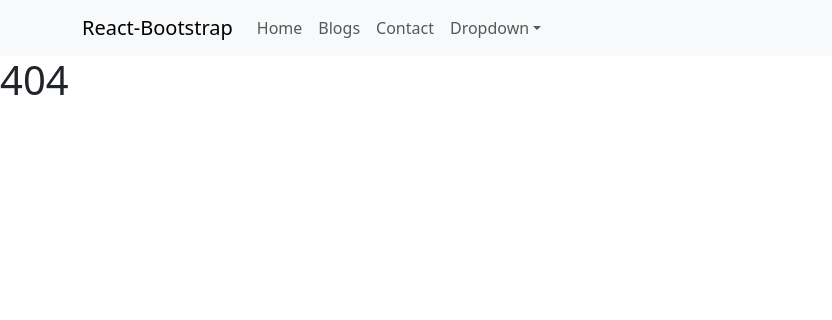
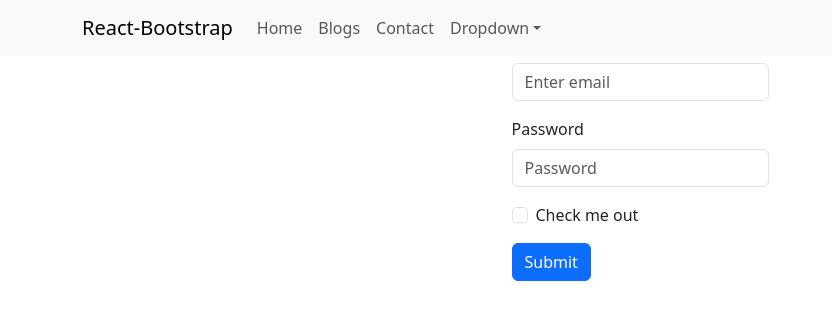
Before and after one commit to tim2311/webshop, a React (Create React App) app: page /createaccount in a window 1280 px wide. Before the commit this address had no page. Shown: the top 320 px of the page, without its empty margins (0-832 px from the left). Built offline with nearby package versions, Linux system fonts and the light colour scheme.

Commit message:
Made create account page.

```diff
--- a/src/App.js
+++ b/src/App.js
@@ -1,9 +1,10 @@
 import './App.css';
 import { BrowserRouter, Routes, Route } from "react-router-dom";
-import Home from "./pages/Home";
-import Blogs from "./pages/Blogs";
-import Contact from "./pages/Contact";
-import NoPage from "./pages/NoPage";
+import Home from "./components/Home";
+import Blogs from "./components/Blogs";
+import Contact from "./components/Contact";
+import CreateAccount from "./components/CreateAccount";
+import NoPage from "./components/NoPage";
 
 function App() {
   return (
@@ -12,7 +13,7 @@ function App() {
           <Route path="/" element={<Home />}>
           <Route path="blogs" element={<Blogs />} />
           <Route path="contact" element={<Contact />} />
-          <Route path="*" element={<NoPage />} />
+          <Route path="createaccount" element={<CreateAccount/>}/>
         </Route>
       </Routes>
     </BrowserRouter>
--- /dev/null
+++ b/src/components/CreateAccount.js
@@ -0,0 +1,30 @@
+import { Form, Button } from 'react-bootstrap';
+import './create-account.css';
+
+function CreateAccount() {
+    return (
+        <div class="center">
+            <Form>
+                <Form.Group className="mb-3" controlId="formBasicEmail">
+                    <Form.Label>Email address</Form.Label>
+                    <Form.Control sizetype="email" placeholder="Enter email" />
+                    <Form.Text className="text-muted">
+                    </Form.Text>
+                </Form.Group>
+
+                <Form.Group className="mb-3" controlId="formBasicPassword">
+                    <Form.Label>Password</Form.Label>
+                    <Form.Control type="password" placeholder="Password" />
+                </Form.Group>
+                <Form.Group className="mb-3" controlId="formBasicCheckbox">
+                    <Form.Check type="checkbox" label="Check me out" />
+                </Form.Group>
+                <Button variant="primary" type="submit">
+                    Submit
+                </Button>
+            </Form>
+        </div>
+    );
+}
+
+export default CreateAccount;
--- a/src/pages/Layout.js
+++ b/src/components/Layout.js
@@ -15,8 +15,8 @@ const Layout = () => {
             <Nav.Link as={Link} to="/Blogs">Blogs</Nav.Link>
             <Nav.Link as={Link} to="/Contact">Contact</Nav.Link>
             <NavDropdown title="Dropdown" id="basic-nav-dropdown">
-              <NavDropdown.Item href="#action/3.1">Action</NavDropdown.Item>
-              <NavDropdown.Item href="#action/3.2">Another action</NavDropdown.Item>
+              <NavDropdown.Item href="#action/3.1">Log In</NavDropdown.Item>
+              <NavDropdown.Item as={Link} to="CreateAccount">Create Account</NavDropdown.Item>
               <NavDropdown.Item href="#action/3.3">Something</NavDropdown.Item>
               <NavDropdown.Divider />
               <NavDropdown.Item href="#action/3.4">Separated link</NavDropdown.Item>
--- /dev/null
+++ b/src/components/create-account.css
@@ -0,0 +1,10 @@
+.center {
+  height: 200px;
+  display: flex;
+  align-items: center;
+  justify-content: center;
+}
+
+.item {
+  width: 20em;
+}
```
Also changed, not shown: src/components/Blogs.js (renamed from src/pages/Blogs.js), src/components/Contact.js (renamed from src/pages/Contact.js), src/components/Home.js (renamed from src/pages/Home.js), src/components/NoPage.js (renamed from src/pages/NoPage.js).
